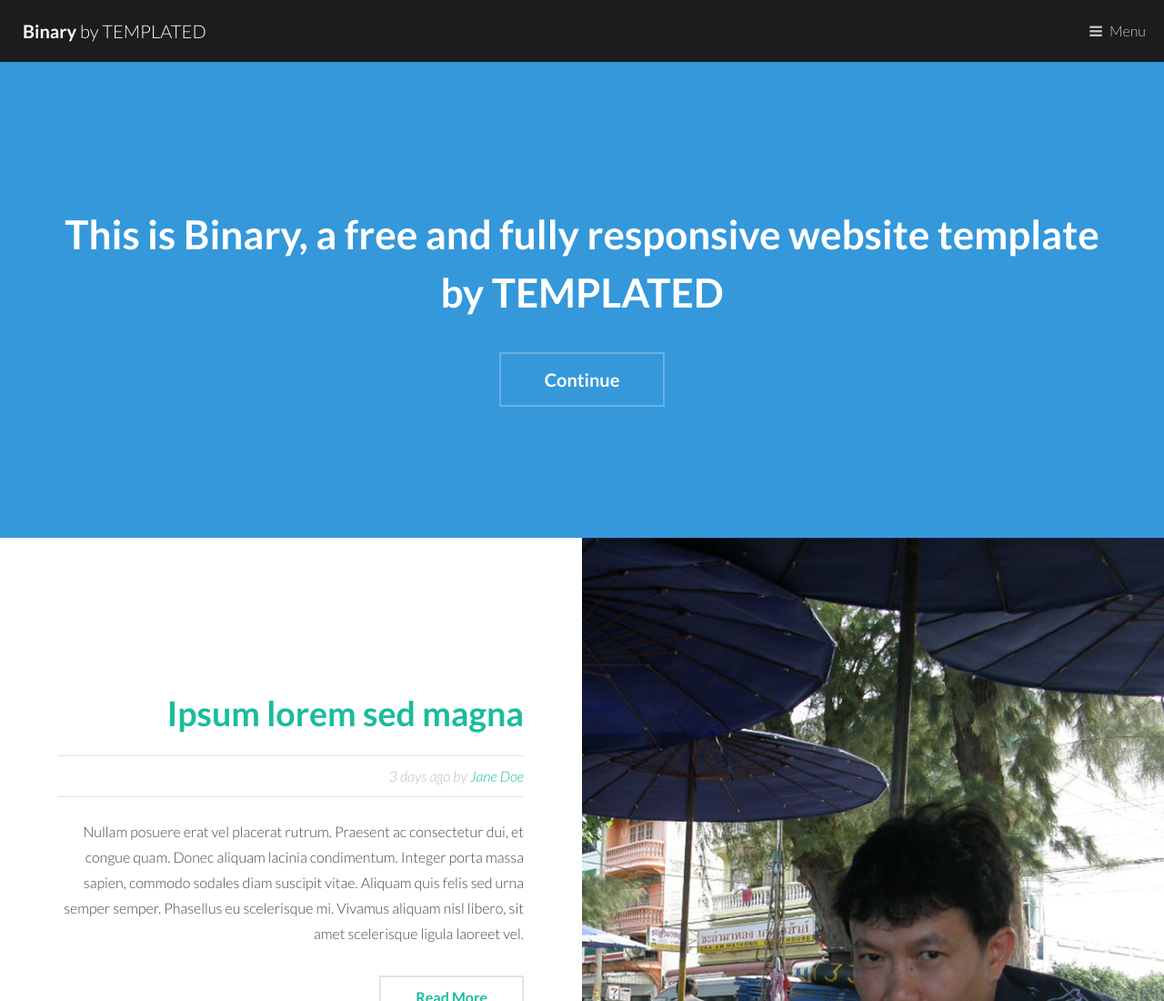
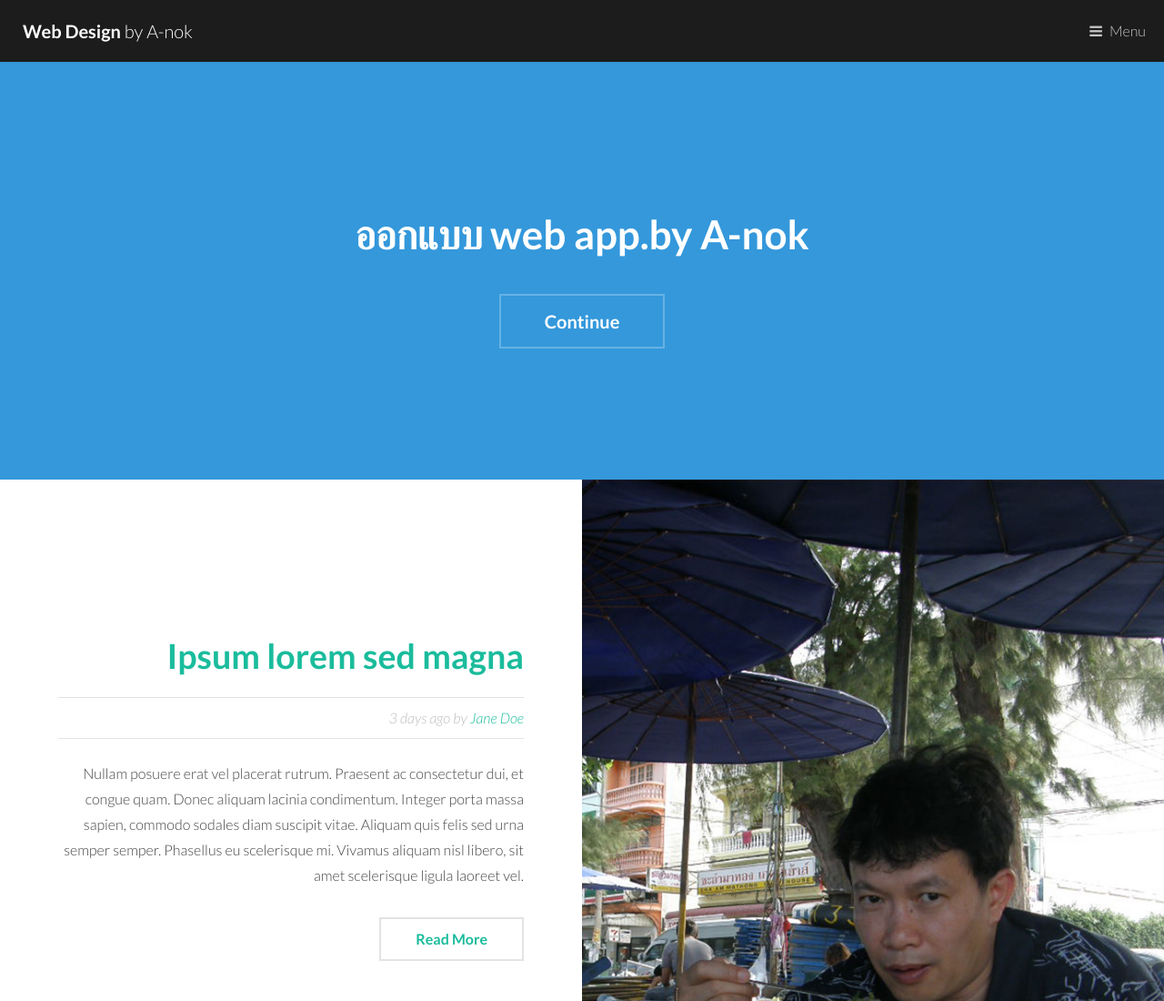
Before and after one commit to aneksu/aneksu.github.io, a plain HTML site: page index.html in a window 1280 px wide. Shown: the top 1100 px of the page at 91% size. Drawn offline with Linux system fonts and the light colour scheme.

Commit message:
Update3 Commit

```diff
--- a/index.html
+++ b/index.html
@@ -6,7 +6,7 @@
 -->
 <html>
 	<head>
-		<title>Binary by TEMPLATED</title>
+		<title>A-nok Design Web App</title>
 		<meta charset="utf-8" />
 		<meta name="viewport" content="width=device-width, initial-scale=1" />
 		<link rel="stylesheet" href="assets/css/main.css" />
@@ -15,7 +15,7 @@
 
 		<!-- Header -->
 			<header id="header">
-				<a href="index.html" class="logo"><strong>Binary</strong> by TEMPLATED</a>
+				<a href="index.html" class="logo"><strong>Web Design</strong> by A-nok</a>
 				<nav>
 					<a href="#menu">Menu</a>
 				</nav>
@@ -33,8 +33,7 @@
 		<!-- Banner -->
 			<section id="banner">
 				<div class="inner">
-					<h1>This is Binary, a free and fully responsive<br />
-					website template by <a href="https://templated.co">TEMPLATED</a></h1>
+					<h1>ออกแบบ web app.<a href="https://templated.co">by A-nok</a></h1>
 					<ul class="actions">
 						<li><a href="#one" class="button alt scrolly big">Continue</a></li>
 					</ul>
```
